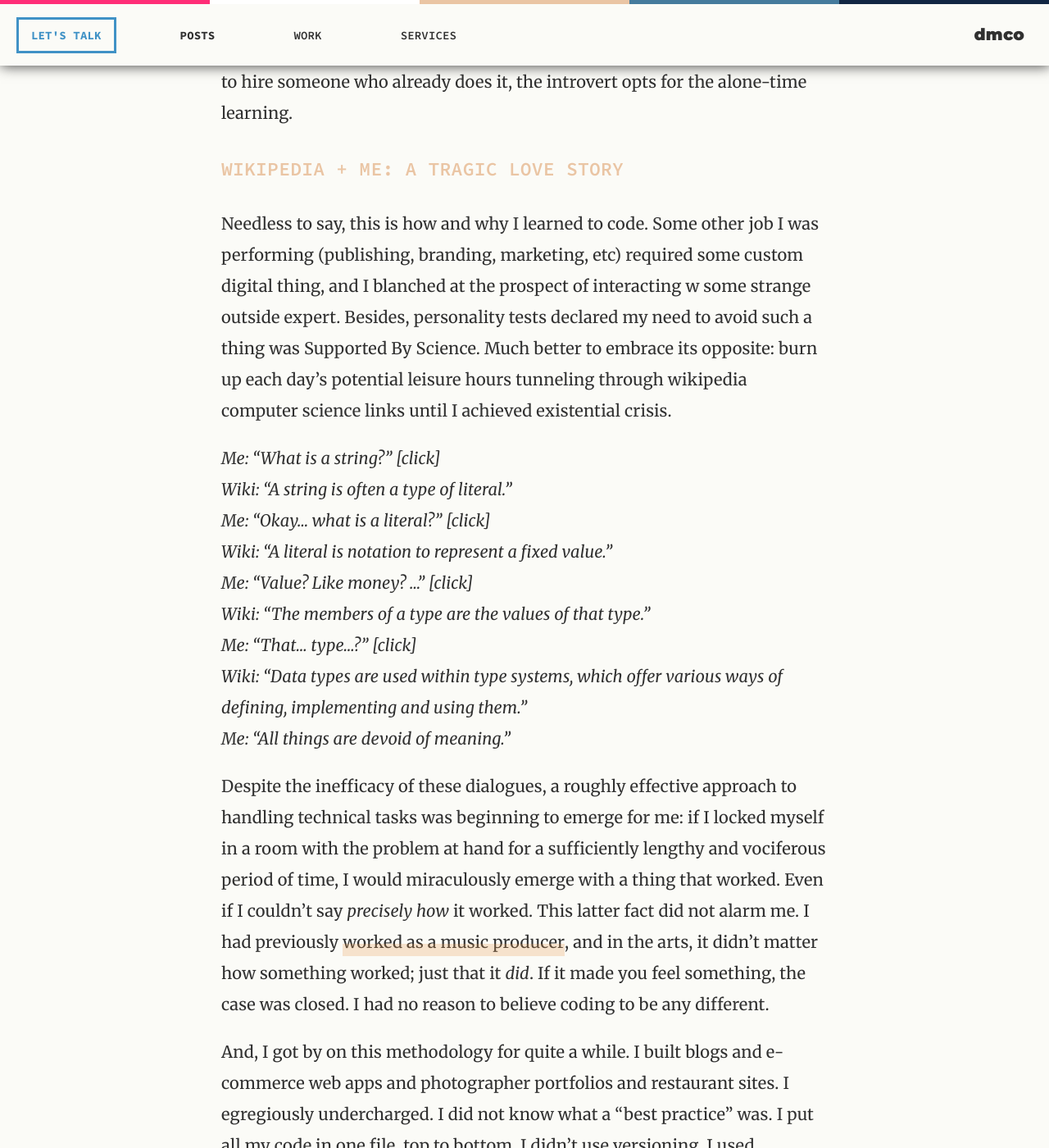
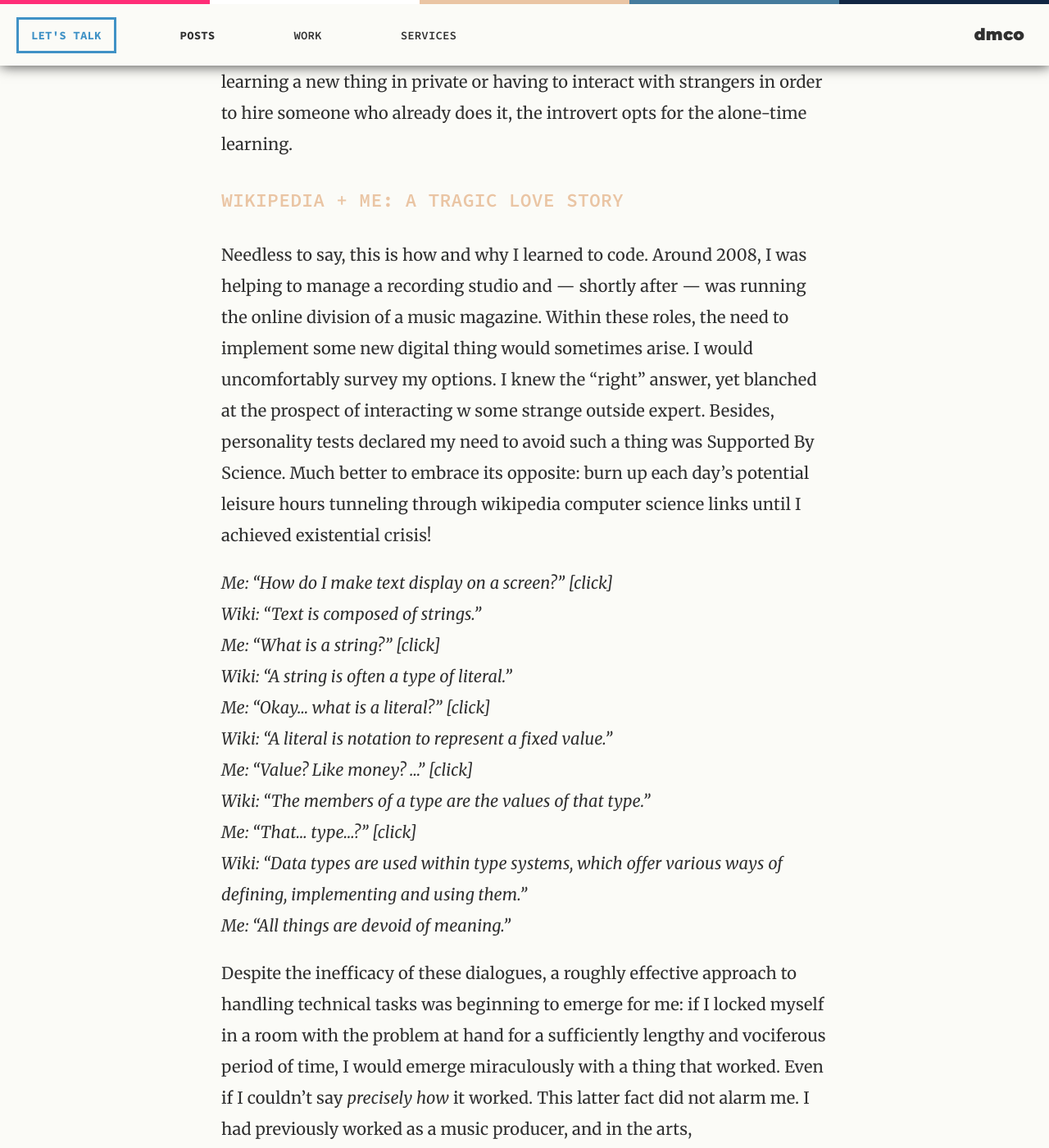
Before and after one commit to middletond/dmco, a Jekyll site: the page built from _posts/2018-11-5-learning-curve.md, in a window 1280 px wide and 1400 px high, scrolled down 1700 px. Shown: the whole window at 82% size. Built offline with Jekyll 4.4.1, drawn with Linux system fonts in a browser that asks for light colours; some of the changed text lies outside the part shown.

Commit message:
Learning curve post revisions

```diff
--- a/_posts/2018-11-5-learning-curve.md
+++ b/_posts/2018-11-5-learning-curve.md
@@ -14,18 +14,20 @@
 
 <p class="big"><span class="lead">There are a number of things</span> that don't come naturally to me, and many life endeavors where I've bait-and-switched natural talent with persistence and sweat, but let me tell you &mdash; being introverted is <i>not</i> one of them.</p>
 
-I've taken more than one Meyers-Briggs test over the years, and am proud to say I consistently demolish my competition on the "happier-alone-than-at-party" questions. Whatever my errant phases, I inevitably return to earth as a sojourn-alone-into-a-desert kind of fellow.
+I've taken more than one Meyers-Briggs test over the years, and am proud to say I consistently demolish my competition on the "happier-alone-than-at-party" questions. Whatever my errant phases, I inevitably snap back to being the kind of fellow who finds a sojourn alone in a desert to be an optimal use of vacation time.
 
 Well, here's one thing about how us introverts behave: we always choose DIY approaches over dealing with other people, no matter how much it needlessly bolsters our workload, whenever and wherever we can.
 
-We do this because we keep score of our professional life by *tallying skills learned, instead of relationships created.* While an introvert is spending time interacting with people, they view it as time they could be spending alone "getting ahead" by learning new things. Extroverts see it the other way around; in their mind's eye they are building a network of human connections upon which they can then traverse to reach previously unreachable places. Because of this, we solitude lovers prefer skills that can be learned and practiced without the aid of others (i.e. playing guitar > playing racketball).
+This happens because we keep score of our professional life by *tallying skills learned, instead of relationships created.* While an introvert is spending time interacting with people, they view it as time they could be spending alone "getting ahead" by learning new things. Extroverts see it the other way around; in their mind's eye they are building a network of human connections upon which they can then traverse to reach previously unreachable places. Because of this, we solitude lovers prefer skills that can be learned and practiced without the aid of others (i.e. playing guitar > playing racketball).
 
 Observe your peers and you can notice it: when faced with the choice of learning a new thing in private or having to interact with strangers in order to hire someone who already does it, the introvert opts for the alone-time learning.
 
 #### Wikipedia + Me: A Tragic Love Story
 
-Needless to say, this is how and why I learned to code. Some other job I was performing (publishing, branding, marketing, etc) required some custom digital thing, and I blanched at the prospect of interacting w some strange outside expert. Besides, personality tests declared my need to avoid such a thing was Supported By Science. Much better to embrace its opposite: burn up each day's potential leisure hours tunneling through wikipedia computer science links until I achieved existential crisis.
+Needless to say, this is how and why I learned to code. Around 2008, I was helping to manage a recording studio and &mdash; shortly after &mdash; was running the online division of a music magazine. Within these roles, the need to implement some new digital thing would sometimes arise. I would uncomfortably survey my options. I knew the "right" answer, yet blanched at the prospect of interacting w some strange outside expert. Besides, personality tests declared my need to avoid such a thing was Supported By Science. Much better to embrace its opposite: burn up each day's potential leisure hours tunneling through wikipedia computer science links until I achieved existential crisis!
 
+<i>Me: "How do I make text display on a screen?" [click]  <br />
+Wiki: "Text is composed of strings."  <br />
 <i>Me: "What is a string?" [click]  <br />
 Wiki: "A string is often a type of literal."  <br />
 Me: "Okay... what is a literal?" [click]  <br />
@@ -36,7 +38,7 @@
 Wiki: "Data types are used within type systems, which offer various ways of defining, implementing and using them."  <br />
 Me: "All things are devoid of meaning."</i>
 
-Despite the inefficacy of these dialogues, a roughly effective approach to handling technical tasks was beginning to emerge for me: if I locked myself in a room with the problem at hand for a sufficiently lengthy and vociferous period of time, I would miraculously emerge with a thing that worked. Even if I couldn't say *precisely how* it worked. This latter fact did not alarm me. I had previously [worked as a music producer][4], and in the arts, it didn't matter how something worked; just that it *did*. If it made you feel something, the case was closed. I had no reason to believe coding to be any different.
+Despite the inefficacy of these dialogues, a roughly effective approach to handling technical tasks was beginning to emerge for me: if I locked myself in a room with the problem at hand for a sufficiently lengthy and vociferous period of time, I would emerge miraculously with a thing that worked. Even if I couldn't say *precisely how* it worked. This latter fact did not alarm me. I had previously worked as a music producer, and in the arts, [it didn't matter how something worked][4]; just that it *did*. If it made you feel something, the case was closed. I had no reason to believe coding to be any different.
 
 <!-- Here are some other questions that were absent from my process:
 
@@ -45,7 +47,7 @@
 - *Yay, it works! Now, how do I know it will work again?*
 - *Yay, it works! Now, how do I know it will work for a bunch of users at once?* -->
 
-And, I got by on this methodology for quite a while. I built blogs and e-commerce web apps and photographer portfolios and restaurant sites. I egregiously undercharged. I did not know what a "best practice" was. I put all my code in one file, top to bottom. I didn’t use versioning. I used unnecessarily verbose variable names. I worked directly on the server without a local copy. I *always* worked alone. But, the products always looked pretty, had just the right tone and vibe, and did what my clients wanted (at least when they worked as expected). I had, after all, been a producer; shepherding someone's vision to a gratifying reality was my daily livelihood.
+And, I got by on this methodology for quite a while. I built blogs and e-commerce web apps and photographer portfolios and restaurant sites. I egregiously undercharged. I did not know what a "best practice" was. I put all my code in one file, top to bottom. I didn’t use versioning. I used unnecessarily verbose variable names. I worked directly on the server without a local copy. I *always* worked alone. But, the products always had just the right tone and vibe, and my clients felt understood. I had, after all, been a producer; correctly interpreting someone's vision had been my daily craft.
 
 #### "Real" Engineers
 
@@ -107,7 +109,7 @@
 
 In the end, the publishing platform bit launched on time, and actually launched beautifully. And, upon  delivery date, the app actually *did* operate in the manner we had all agreed upon. However, it was clear the client had lost faith &mdash; gradually but profoundly &mdash; along the way, and had internally pivoted in a more traditional direction. As it played out, this direction *worked*, and they flourished, but with the Everything Machine pretty much abandoned. Despite the arguably happy ending, it was my first visceral encounter with a true technical failure. What the hell happened? We worked *so hard*. We proceeded *so meticulously*. How did we do everything right but end up here?
 
-Well, the answer was that we *didn't* do everything right. We doted on every micro while ignoring the macro. We left no decision *within* the project unexamined, while ignoring whether the project itself was the correct one.
+Well, the answer was that we *didn't* do everything right. We left no decision *within* the project unexamined, while ignoring whether the project itself was the correct one. We doted on every micro while ignoring the macro.
 
 Failure hurts, but is the finest of teachers. The experience taught me three crucial things:
 
@@ -115,19 +117,19 @@
 2. **Adaptability is just as crucial to success as smarts, tenacity, and effort.** It was pretty much a complete news flash for me that you can't just wad up a fat ball of IQ and perseverance, hurl it in an arbitrary direction, and expect reliable results. *Especially* with any ambitious project, important new essentials about the nature and limits of what you are trying to do will spring up *as you go*. Sometimes, these new essentials will be complete non-starters. It is up to you to heed these for what they actually are, and adjust accordingly despite the upset it may create.
 3. **Adhering to an image of perfection for clients will often limit your ability to be adaptable.** This is a tough one. A big chunk of what we hire professionals *for* is to put all that unpleasant stuff like uncertainties and missteps in a black box so we don't have to deal with it. Yet when things clearly aren't working behind the scenes, the ability for client and agency to dialogue and re-configure things candidly in crisis moments seems to me the best option for averting future disaster.
 
-#### Autodidacticism: the Actual Lesson
+These principles did help me tremendously, and they inform my professional life to this day. But, it would be another couple years of getting the technological snot beat out of me before I broke down and accepted the larger, meta insight to which they pointed.
 
-These principles did help me tremendously, and they inform my professional life to this day. But their were still many other things to learn. Moreover, it would be another couple years of getting the technological snot beat out of me before I broke down and accepted the larger, meta insight to which they pointed.
+#### Autodidacticism: the Larger Lesson
 
-Recently, I recognized the ghostly outlines of these lessons in *The Mythical Man-month*, possibly the most beautiful book written about the true nature of software development, and required reading for many a CS curriculum. At the time of the Everything Machine, I had not read it. Truth was, I hadn't yet read a single book about my craft and how to do it properly.
+Recently, I recognized these lessons' ghostly outlines in *The Mythical Man-month*, possibly the most beautiful book written about the true nature of software development, and required reading for many a CS curriculum. At the time of the Everything Machine, I had not read it. Truth was, I hadn't yet read a single book about my craft and how to do it properly.
 
  Why? Because like many others choosing the freelance programmer route, I was self-taught, a relentless autodidact, a free-roving iconoclast. Learning to code was a means to live on one's own island, a castaway life free from society, where one didn't have to answer to anybody.
 
  So, back to introversion. The fact is that for many of us, writing code first illuminates itself as a beautiful, dense, endlessly engrossing mechanism that promises a professional life free from the need to interact with other people. This is its underlying allure: we cross that enticing bridge of technical knowledge, and then get to live quietly and safely inside our esotericism, without the gut-constricting uncertainties of human relationships.
 
- For me, therein lay the Big Gotcha: learning to code is actually about learning to accept your need for others. It is stepping off your protected island and admitting: *doing this right is extremely hard, I know practically nothing, and the wisdom of other coders is the most powerful, precious commodity available.* It took me several years of coding to recognize this. Yet once embraced, it has made me better at building software than the entirety of my time trudging away in defiant seclusion.
+ For me, therein lay the Big Gotcha: *learning to code is actually about learning to accept your need for the wisdom of others*. It is stepping off your protected island and admitting: doing this right is extremely hard, I know practically nothing, and the wisdom of other coders is the most powerful, precious commodity available. It took me several years of coding to recognize this. Yet once embraced, it has made me better at building software than the entirety of my time trudging away in defiant seclusion.
 
- Don't get me wrong. I love being an introvert. I guard and cherish my alone-in-desert tendencies like a treasure. But sometimes, often when I least expect it, all those extraverts go and make a really damn good point.
+ Don't get me wrong. I love being an introvert. And I love my island. I guard and cherish my alone-in-desert tendencies like a treasure. But sometimes, often when I least expect it, all those extraverts go and make a really damn good point.
 
 <div class="divider"></div>
 
```
Also changed, not shown: other parts of _posts/2018-11-5-learning-curve.md (+4 -4 lines).
